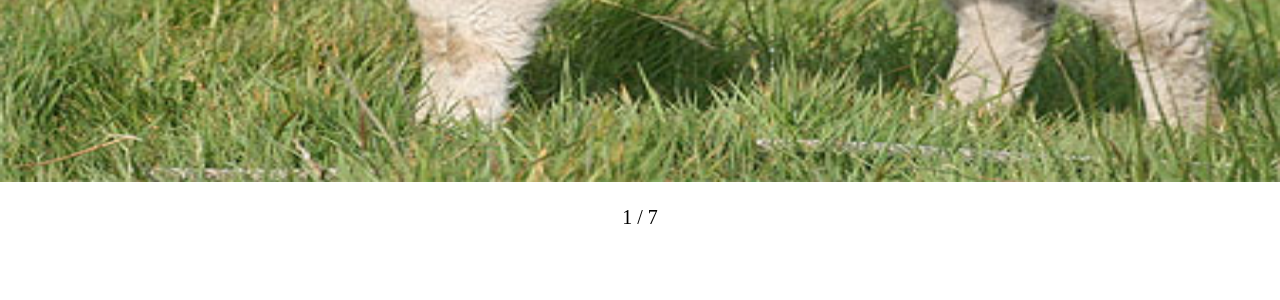
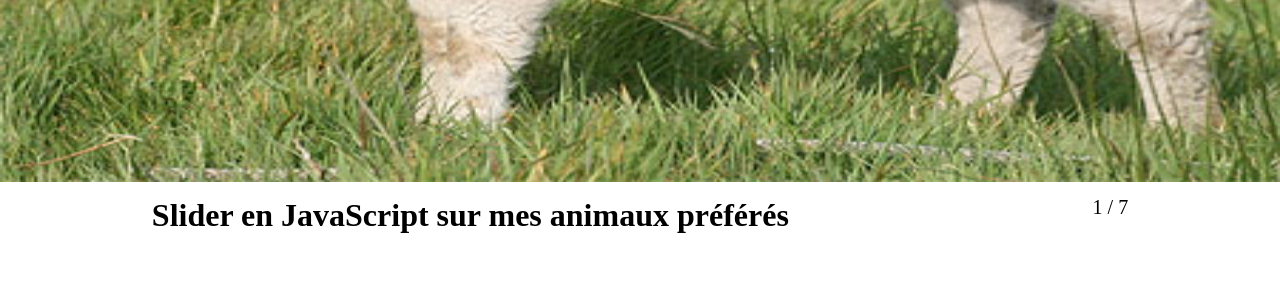
Before and after one commit to abdoulaye75/CV, a PHP site: page /mini-CMS/portfolio/slider-js/ in a window 1280 px wide. Shown: the part 418-718 px from the top of the page. Run offline with PHP 8.4, Linux system fonts and the light colour scheme.

Commit message:
ajout d'un h1 dans le slider et suppression du record dans le jeu de la bombe. Changement de captures d'écran

```diff
--- a/portfolio/jeu-bombe/bombe.css
+++ b/portfolio/jeu-bombe/bombe.css
@@ -42,7 +42,7 @@ body {
 	transition: all .1.5s ease-in-out;
 } /* l'animation répétée */
 
-.points, .minuteur, .record {
+.points, .minuteur {
 	text-align: center;
 	font-weight: bold;
 	font-size: 24px;
--- a/portfolio/jeu-bombe/bombe.js
+++ b/portfolio/jeu-bombe/bombe.js
@@ -1,8 +1,6 @@
 let score = 0;
-let highestScore = document.getElementById("highestScore");
 let x = document.getElementById("button-to-catch");
 let nbPoints = document.getElementById("score");
-highestScore.innerHTML = "Record actuel : " + localStorage.score; // pour conserver le record actuel
 
 x.addEventListener("click", function() { // une fonction qui, au clic du bouton, fait déplacer le bouton ailleurs
 x.style.left = Math.floor((Math.random()*450) + 1) + "px"; /* Pour cela, utiliser la propriété style
@@ -14,10 +12,6 @@ nbPoints.innerHTML = score += 10; // on rajoute 10 points à chaque clic dans le
 
 x.addEventListener("animationend", function() { // le message de défaite à la fin de l'animation
 		alert("Trop lent !");
-		if (score > localStorage.score) {
-			localStorage.score = score; // affichage du record
-		}
-		highestScore.innerHTML = "Record actuel : " + localStorage.score;
 });
 
 function replay() {
--- a/portfolio/slider-js/index.html
+++ b/portfolio/slider-js/index.html
@@ -9,7 +9,10 @@
 </head>
 <body>
 	<img src="img/agneau.jpg" alt="agneau" id="slider">
-	<p id="number-image"> 1 / 7 </p>
+	<div>
+		<h1> Slider en JavaScript sur mes animaux préférés </h1>
+		<p id="number-image"> 1 / 7 </p>
+	</div>
 	<script src="slider.js"></script>
 </body>
 </html>
--- a/portfolio/slider-js/slider.css
+++ b/portfolio/slider-js/slider.css
@@ -12,3 +12,9 @@ p {
 	text-align: center;
 	font-size: 1.25em;
 }
+
+div {
+	display: flex;
+	justify-content: space-around;
+	margin-top: -10px;
+}
```
Also changed, not shown: img/bombe.png, img/slider.png.
